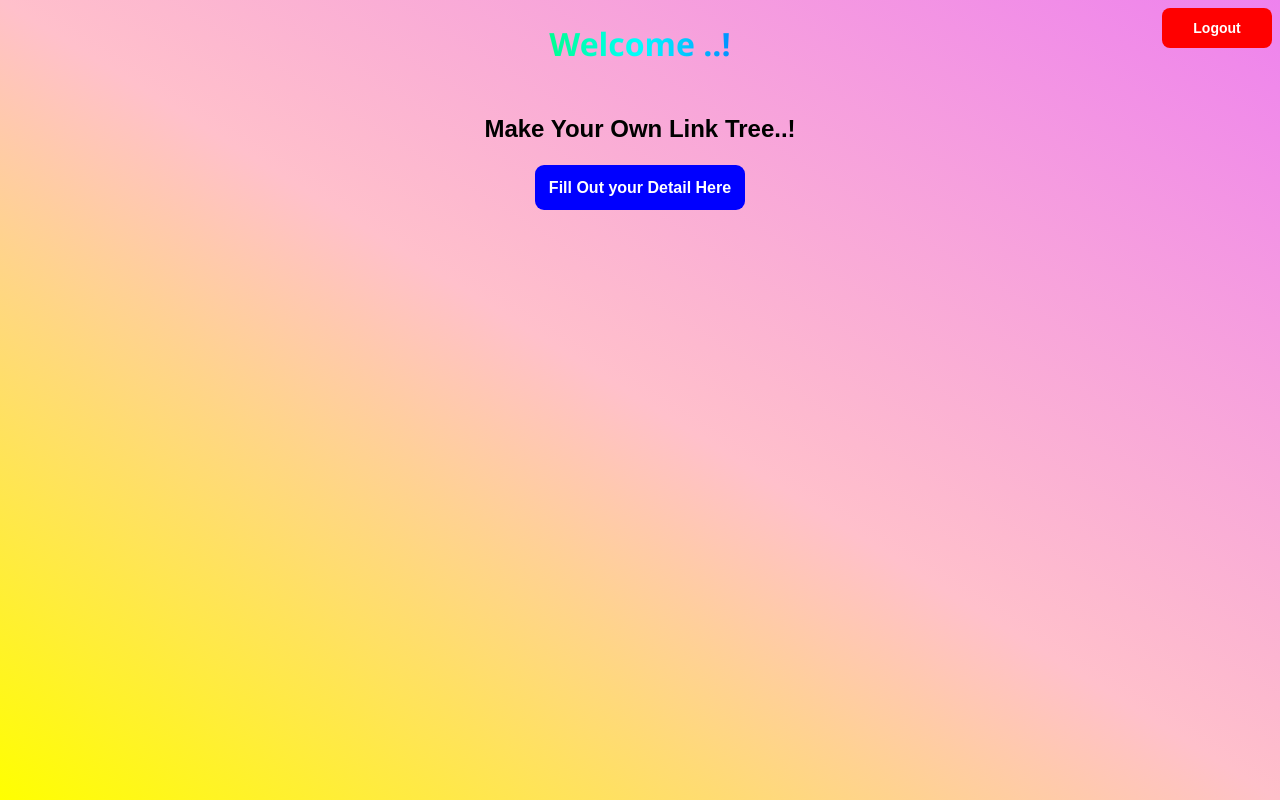
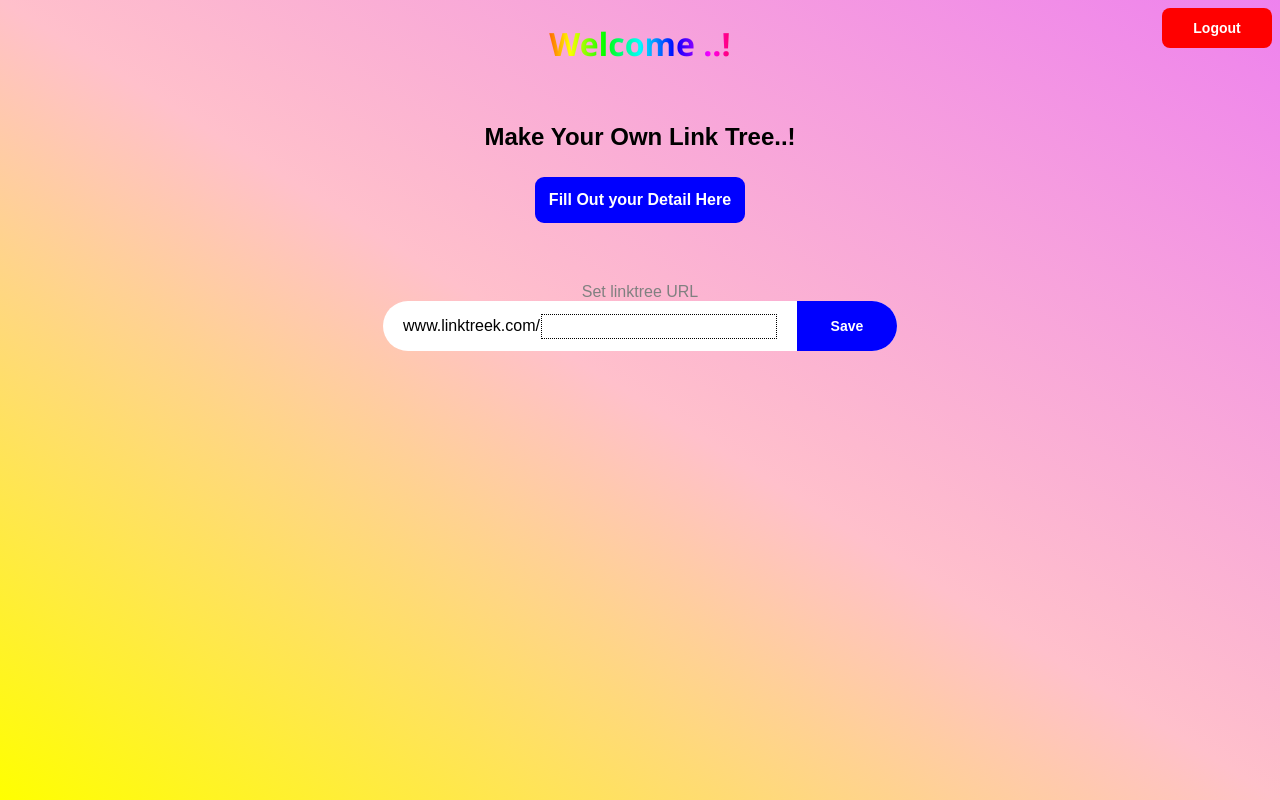
Before and after one commit to kunal-umap/LinkTreeGenerator, a React (Create React App) app in the folder client/: page / in a window 1280 px wide. Built offline with nearby package versions, Linux system fonts and the light colour scheme; no server answers; sample sign-in values are in the browser's storage.

Commit message:
Added domain set option

```diff
--- a/client/src/pages/home/HomePage.jsx
+++ b/client/src/pages/home/HomePage.jsx
@@ -22,6 +22,15 @@ export default function HomePage() {
         <button onClick={logout} className="LogOut">Logout</button>
         <h2>Make Your Own Link Tree..!</h2>
         <Link to={'/detail'} className="link" >Fill Out your Detail Here</Link>
+        <span className='guyde'>Set linktree URL</span>
+        <div className="domainname">
+          <span>www.linktreek.com/</span>
+          <input className='domain' type="text" />
+          <button className='savedom'>Save</button>
+        </div>
+        <div className="theamSection">
+
+        </div>
     </div>
   );
 }
--- a/client/src/pages/home/homePage.css
+++ b/client/src/pages/home/homePage.css
@@ -1,4 +1,7 @@
 .homePage {
+    display: flex;
+    flex-direction: column;
+    align-items: center;
     text-align: center;
     min-height: 100vh;
     width: 100vw;
@@ -17,18 +20,18 @@
 }
 .homePage h2 {
     padding: 8px;
-    margin: 28px;
+    margin-top: 28px;
 }
 .link {
     position: relative;
     text-decoration: none;
     margin: 18px;
     padding: 14px;
-    margin-top: 80px;
     color: white;
     background: blue;
     border-radius: 9px;
     font-weight: 600;
+    margin-bottom: 60px;
 }
 .link:hover {
     color: blue;
@@ -52,3 +55,43 @@
     color: red;
     background: white;
 }
+
+.domainname {
+    position: relative;
+    border-radius: 60px;
+    display: flex;
+    align-items: center;
+    margin: 0px;
+    background: white;
+    width: min-content;
+    min-height: 50px;
+    text-align: center;
+}
+.domainname span {
+    padding: 1px;
+    padding-left: 20px;
+}
+.domain {
+    padding: 1px;
+    border: dotted 0.5px;
+    outline: none;
+    font-size: 18px;
+}
+.savedom {
+    height: 50px;
+    padding: 8px;
+    border: none;
+    margin-left: 20px;
+    width: 100px;
+    font-weight: 600;
+    color: white;
+    font-size: 14px;
+    background: blue;
+}
+.savedom:hover {
+    color: blue;
+    background: white;
+}
+.guyde {
+    color: gray;
+}
```
